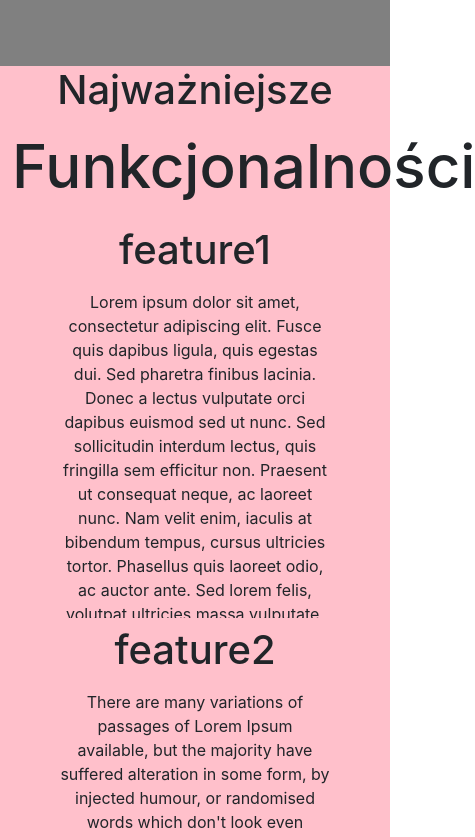
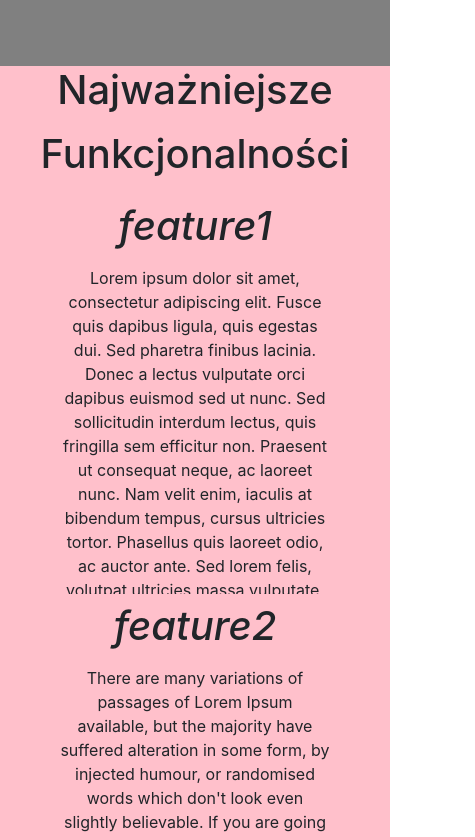
Before and after one commit to mkrolczyk12/organizationAppFE, a React (Create React App) app: page /features in a window 390 px wide. Shown: the part 860-1697 px from the top of the page, 475 px wide, since content can reach past the window. Built offline with nearby package versions, Linux system fonts and the light colour scheme.

Commit message:
fixed feedback and contact mobile display bugs

```diff
--- a/src/App/nonAuthorizedPart/Body/Contact.jsx
+++ b/src/App/nonAuthorizedPart/Body/Contact.jsx
@@ -7,7 +7,7 @@ import skype from "./images/skype.png";
 const Contact = () => {
   return (
     <div
-      className="row p-5 text-center"
+      className="row m-0 p-5 text-center"
       style={{ minHeight: "inherit", backgroundColor: "pink" }}
     >
       <div className="col-12 mb-1 mt-5">
--- a/src/App/nonAuthorizedPart/Body/Features.jsx
+++ b/src/App/nonAuthorizedPart/Body/Features.jsx
@@ -35,7 +35,7 @@ const Features = () => {
           <div className="col-12 p-md-0">
             <h1 className="m-auto text-center">
               <p>Najważniejsze </p>
-              <p style={{ fontSize: 60 }}>Funkcjonalności</p>
+              <p style={{ fontSize: "100%" }}>Funkcjonalności</p>
             </h1>
             <div className="row container-fluid m-auto">
               <ListOfFeatures />
@@ -84,7 +84,7 @@ const ListOfFeatures = () => {
   return features.map((feature, index) => {
     return (
       <div key={index} className="feature col-md-6 col-xl-4 p-2 m-auto">
-        <h1 className="m-auto text-center mb-2">{feature.title}</h1>
+        <h1 className="m-auto text-center mb-2 font-italic">{feature.title}</h1>
         <p className="m-auto text-center p-3">{feature.description}</p>
       </div>
     );
```
